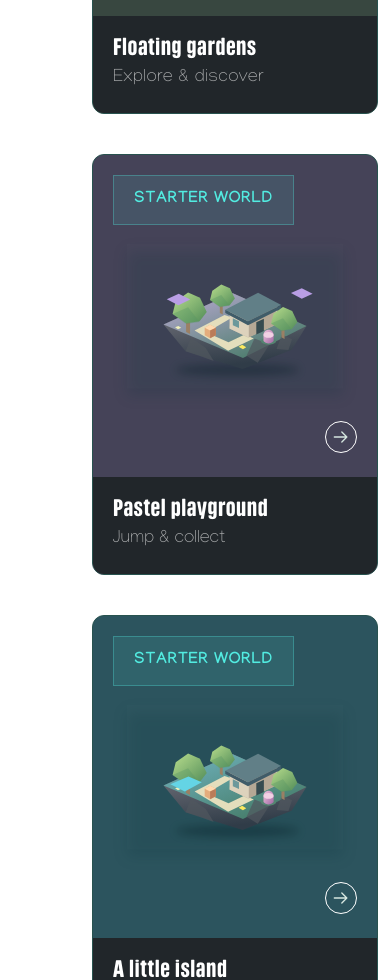
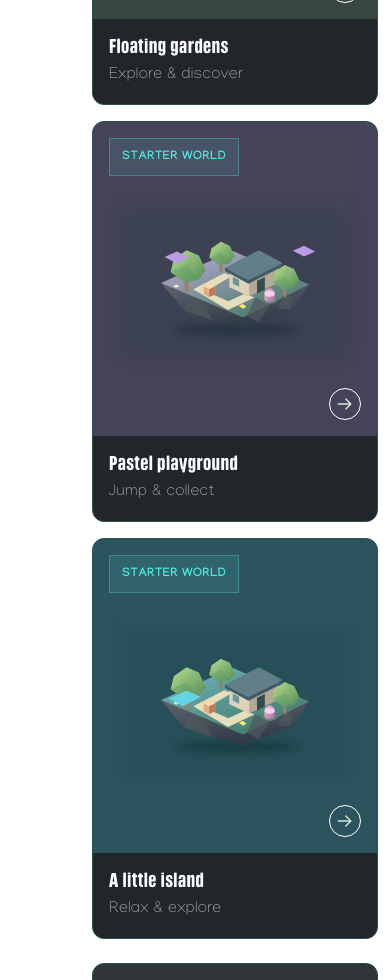
Before and after one commit to ceridwenroberts/hackathon_consumer_growth, a Next.js app: page / in a window 390 px wide. Shown: the part 1020-2000 px from the top of the page. Built offline with nearby package versions, Linux system fonts and the light colour scheme.

Commit message:
make blocs responsive

```diff
--- a/components/StartWorldBlocs/index.tsx
+++ b/components/StartWorldBlocs/index.tsx
@@ -1,98 +1,80 @@
 import Link from "next/link";
 import Image from "next/image";
 
+const worlds = [
+  {
+    title: "Floating gardens",
+    subtitle: "Explore & discover",
+    image: "/assets/a9983.svg",
+    bg: "bg-[#384740]",
+  },
+  {
+    title: "Pastel playground",
+    subtitle: "Jump & collect",
+    image: "/assets/15dd0.svg",
+    bg: "bg-[#454358]",
+  },
+  {
+    title: "A little island",
+    subtitle: "Relax & explore",
+    image: "/assets/24ae7.svg",
+    bg: "bg-[#2C545E]",
+  },
+];
+
 const StartWorldBloc = () => {
   return (
-    <section className="mx-auto mt-6 w-full max-w-[1650px] px-3 text-white sm:px-4 lg:px-6">
-      <div className="flex flex-col gap-10 md:flex-row">
-        {/* Card 1: Floating gardens */}
-        <div className="flex min-w-0 flex-1 flex-col overflow-hidden rounded-xl border border-[#28534f] bg-[#384740] transition hover:border-[#52ece1]/50">
-          <div className="flex flex-col gap-3 p-5">
+    <section className="mx-auto mt-6 w-full max-w-[1650px] px-3 text-white sm:px-5 lg:px-6">
+      <div className="grid grid-cols-1 gap-4 sm:grid-cols-2 sm:gap-5 xl:grid-cols-3 xl:gap-6">
+        {worlds.map((world) => (
+          <div
+            key={world.title}
+            className={`flex min-w-0 flex-col overflow-hidden rounded-xl border border-[#28534f] ${world.bg} transition hover:border-[#52ece1]/50`}
+          >
+            {/* Card content */}
+            <div className="flex flex-1 flex-col gap-4 p-4 sm:p-5">
               <Link
                 href="/"
-              className="inline-flex self-start whitespace-nowrap items-center justify-center border border-[#52ece1]/30 bg-[#52ece1]/10 px-5 py-3 text-sm font-semibold tracking-wider text-[#52ece1] transition hover:border-[#52ece1]/60 hover:bg-[#52ece1]/20 hover:text-white"
-            >
-              STARTER WORLD
-            </Link>
-            <Image
-              src="/assets/a9983.svg"
-              alt=""
-              width={360}
-              height={360}
-              className="h-auto w-full max-w-[360px] self-end object-contain"
-            />
-            <div className="flex h-8 w-8 cursor-pointer items-center justify-center self-end rounded-full border border-white">
-              <Image src="/assets/4e1af.svg" alt="" height={20} width={20} />
-            </div>
-          </div>
-
-          <div className="mt-auto w-full bg-[#21262A] p-5">
-            <h3 className="tracking-wide text-2xl leading-[25.2px]">
-              Floating gardens
-            </h3>
-            <p className="mt-1 text-lg tracking-wide text-white/65">
-              Explore & discover
-            </p>
-          </div>
-        </div>
-
-        {/* Card 2: Pastel playground */}
-        <div className="flex min-w-0 flex-1 flex-col overflow-hidden rounded-xl border border-[#28534f] bg-[#454358] p-5 transition hover:border-[#52ece1]/50">
-          <div className="flex flex-col justify-between gap-3 bg-[#454358]">
-            <Link
-              href="/"
-              className="inline-flex self-start whitespace-nowrap items-center justify-center border border-[#52ece1]/30 bg-[#52ece1]/10 px-5 py-3 text-s font-semibold tracking-wider text-[#52ece1] transition hover:border-[#52ece1]/60 hover:bg-[#52ece1]/20 hover:text-white"
+                className="inline-flex w-fit max-w-full items-center justify-center border border-[#52ece1]/30 bg-[#52ece1]/10 px-3 py-2.5 text-xs font-semibold tracking-wider text-[#52ece1] transition hover:border-[#52ece1]/60 hover:bg-[#52ece1]/20 hover:text-white sm:px-5 sm:text-sm"
               >
                 STARTER WORLD
               </Link>
 
+              {/* Responsive image */}
+              <div className="flex min-h-[180px] flex-1 items-center justify-center sm:min-h-[220px]">
                 <Image
-              src="/assets/15dd0.svg"
-              alt=""
+                  src={world.image}
+                  alt={world.title}
                   width={360}
                   height={360}
-              className="shrink-0 self-end"
+                  sizes="(max-width: 639px) 90vw, (max-width: 1279px) 45vw, 30vw"
+                  className="h-auto w-full max-w-[360px] object-contain"
                 />
-            <div className="flex h-8 w-8 items-center cursor-pointer justify-center self-end rounded-full border border-white">
-              <Image src="/assets/4e1af.svg" alt="" height={20} width={20} />
+              </div>
+
+              {/* Icon */}
+              <div className="flex h-8 w-8 shrink-0 cursor-pointer items-center justify-center self-end rounded-full border border-white">
+                <Image
+                  src="/assets/4e1af.svg"
+                  alt=""
+                  width={20}
+                  height={20}
+                />
               </div>
             </div>
 
-          <div className="-mx-5 -mb-5 mt-6 flex-1 bg-[#21262A] p-5">
-            <h3 className="tracking-wide text-2xl leading-[25.2px]">
-              Pastel playground
+            {/* Card footer */}
+            <div className="mt-auto bg-[#21262A] p-4 sm:p-5">
+              <h3 className="text-xl leading-tight tracking-wide sm:text-2xl">
+                {world.title}
               </h3>
-            <p className="mt-1 text-lg text-white/65">Jump & collect</p>
+
+              <p className="mt-1 text-base tracking-wide text-white/65 sm:text-lg">
+                {world.subtitle}
+              </p>
             </div>
           </div>
-        <div className="flex min-w-0 overflow-hidden flex-1 flex-col rounded-xl border border-[#28534f] bg-[#2C545E] p-5 transition hover:border-[#52ece1]/50">
-          <div className="flex flex-col justify-between gap-3 bg-[#2C545E]">
-            <Link
-              href="/"
-              className="inline-flex self-start whitespace-nowrap items-center justify-center border border-[#52ece1]/30 bg-[#52ece1]/10 px-5 py-3 text-s font-semibold tracking-wider text-[#52ece1] transition hover:border-[#52ece1]/60 hover:bg-[#52ece1]/20 hover:text-white"
-            >
-              STARTER WORLD
-            </Link>
-
-            <Image
-              src="/assets/24ae7.svg"
-              alt=""
-              width={360}
-              height={360}
-              className="shrink-0 self-end"
-            />
-            <div className="flex h-8 w-8 items-center justify-center self-end rounded-full border cursor-pointer border-white">
-              <Image src="/assets/4e1af.svg" alt="" height={20} width={20} />
-            </div>
-          </div>
-
-          <div className="-mx-5 -mb-5 mt-6 flex-1 bg-[#21262A] p-5">
-            <h3 className="tracking-wide text-2xl leading-[25.2px]">
-              A little island
-            </h3>
-            <p className="mt-1 text-lg text-white/65">Relax & explore</p>
-          </div>
-        </div>
+        ))}
       </div>
     </section>
   );
```
Lines whose indentation alone changed are shown as unchanged.
